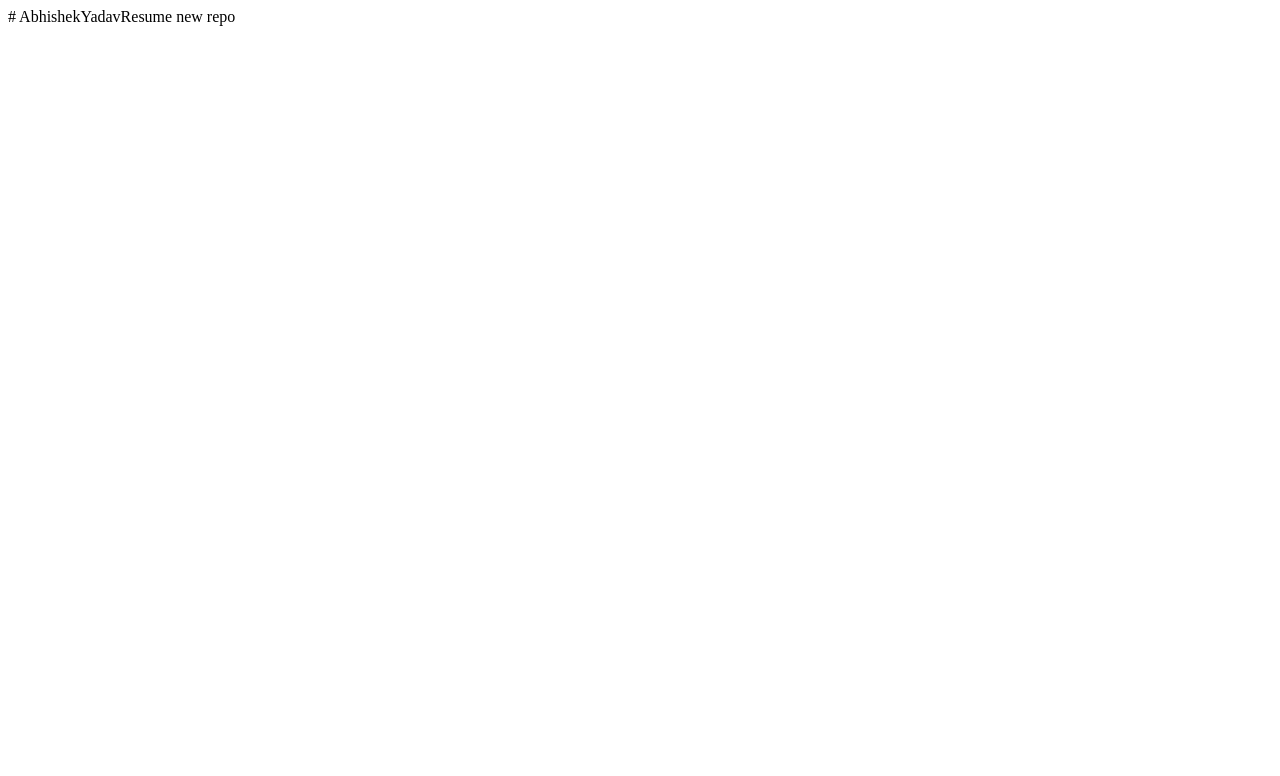
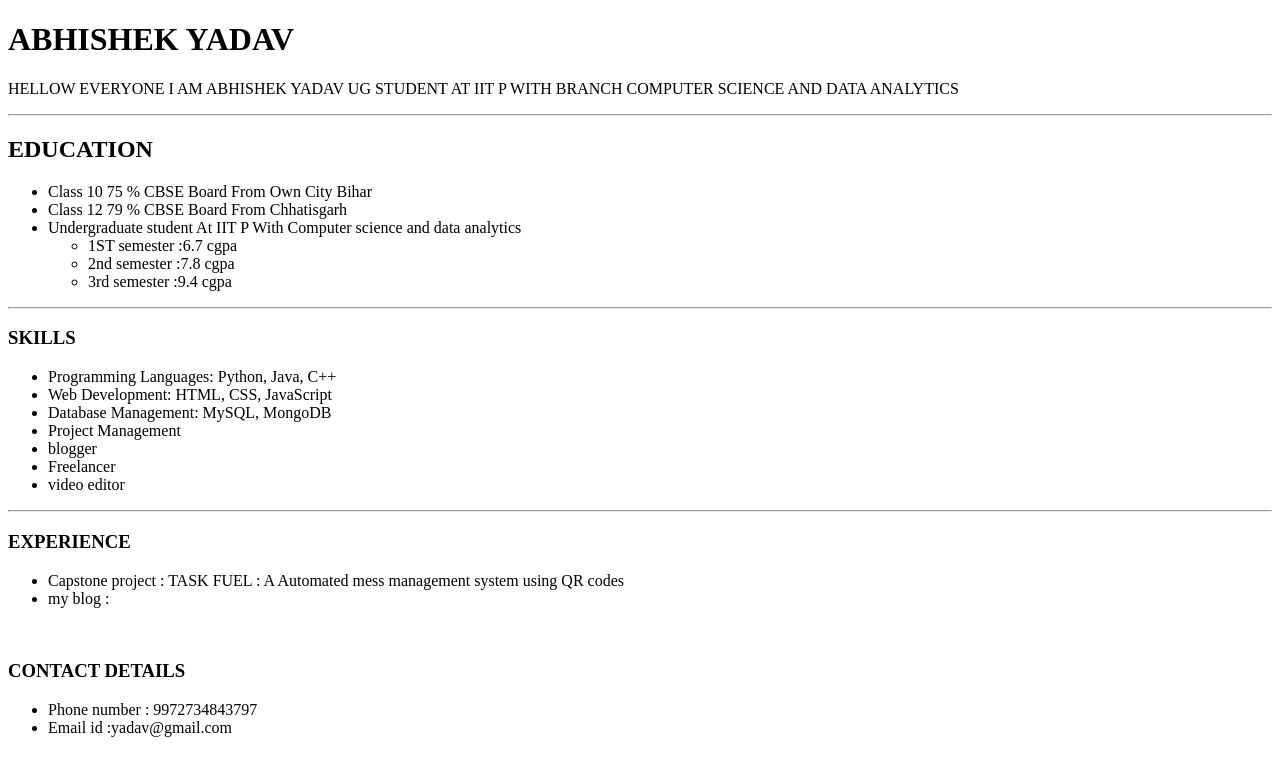
Before and after one commit to CuriousAbhishekIITP/AbhishekYadavResume, a plain HTML site: page index.html in a window 1280 px wide. Drawn offline with Linux system fonts and the light colour scheme.

Commit message:
added index.html

```diff
--- a/index.html
+++ b/index.html
@@ -1,2 +1,63 @@
-# AbhishekYadavResume
-new repo
+<!DOCTYPE html>
+<html lang="en">
+
+<head>
+    <meta charset="UTF-8">
+    <meta name="viewport" content="width=device-width, initial-scale=1.0">
+    <title>ABHISHEK YADAV PROFILE </title>
+</head>
+
+<body>
+    <h1>ABHISHEK YADAV</h1>
+    <p>HELLOW EVERYONE I AM ABHISHEK YADAV UG STUDENT AT IIT P WITH BRANCH COMPUTER SCIENCE AND DATA ANALYTICS</p>
+    <hr>
+    <h2>EDUCATION</h2>
+    <ul>
+        <li>Class 10 75 % CBSE Board From Own City Bihar</li>
+        <li>Class 12 79 % CBSE Board From Chhatisgarh</li>
+        <li>Undergraduate student At IIT P With Computer science and data analytics </li>
+
+        <ul>
+            <li>1ST semester :6.7 cgpa</li>
+            <li>2nd semester :7.8 cgpa</li>
+            <li>3rd semester :9.4 cgpa</li>
+        </ul>
+
+
+    </ul>
+    <hr>
+    <h3>SKILLS</h3>
+    <ul>
+        <li>Programming Languages: Python, Java, C++</li>
+        <li>Web Development: HTML, CSS, JavaScript</li>
+        <li>Database Management: MySQL, MongoDB</li>
+        <li>Project Management</li>
+        <li>blogger</li>
+        <li>Freelancer</li>
+        <li>video editor</li>
+    </ul>
+    <hr>
+    <h3>EXPERIENCE</h3>
+    <ul>
+        <li>Capstone project : TASK FUEL : A Automated mess management system using QR codes</li>
+        <li>my blog : <a href="https://www.careerintro.online/"></a>
+            <a href="https://www.careerintro.online/?m=1"></a>
+    </ul>
+    <br>
+    <h3>CONTACT DETAILS</h3>
+    <ul>
+        <li>Phone number : 9972734843797</li>
+        <li>Email id :yadav@gmail.com</li>
+    </ul>
+
+
+
+
+
+
+
+
+
+</body>
+
+</html
```
